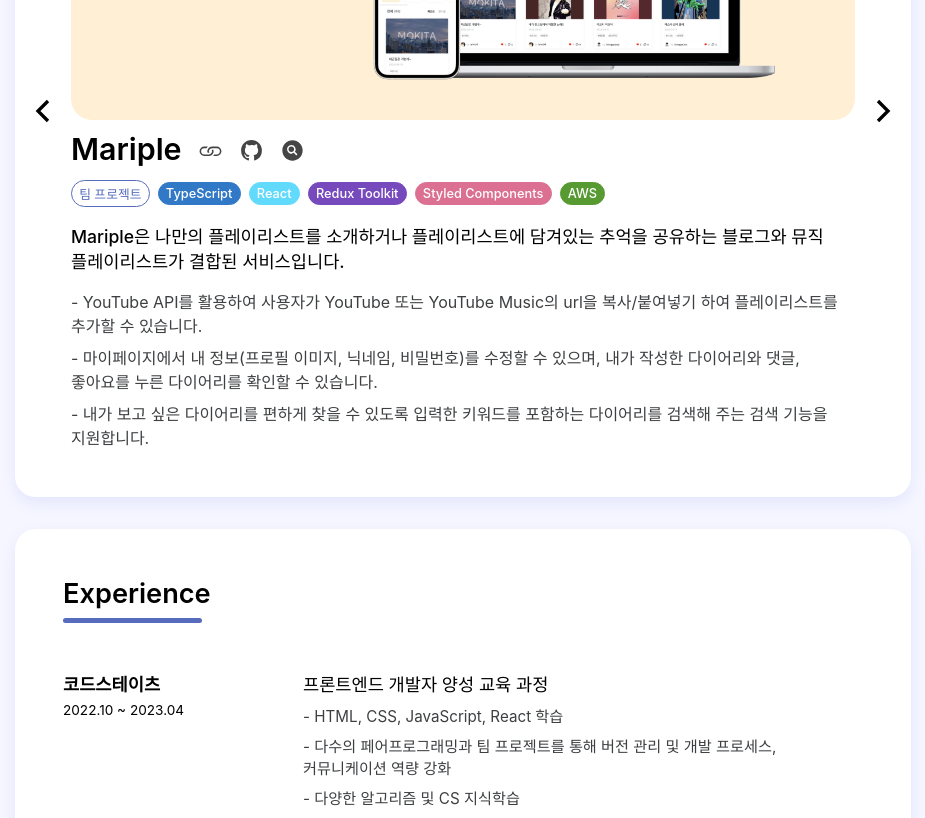
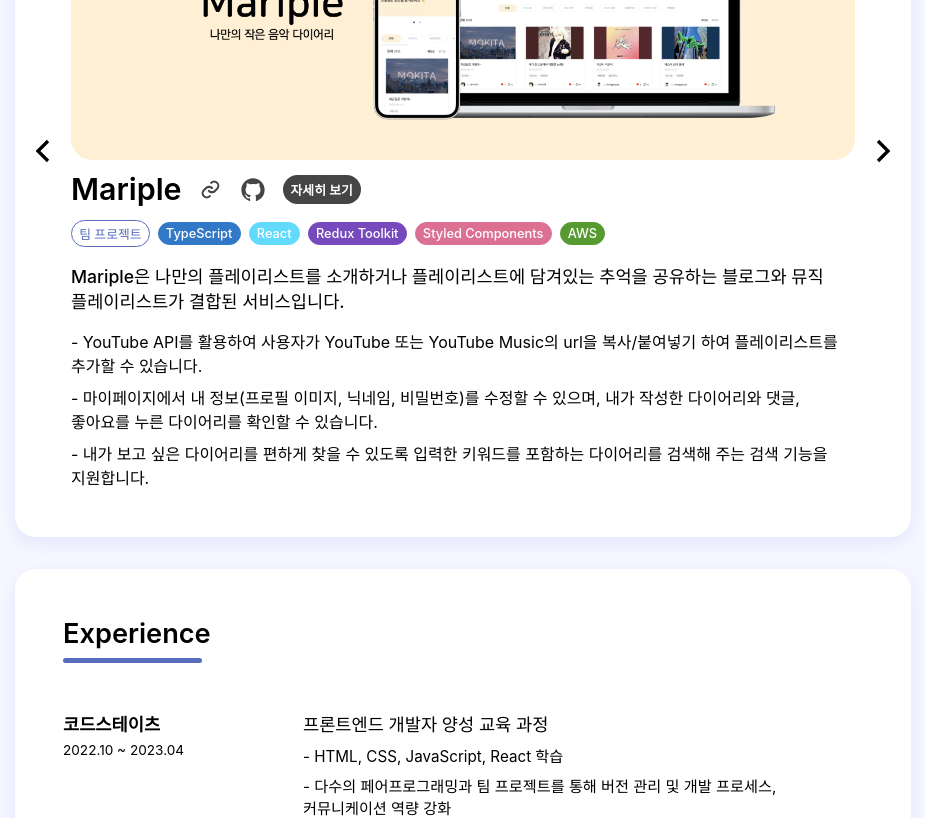
Before and after one commit to kimdonggu42/portfolio, a React (Create React App) app: page / in a window 1280 px wide. Shown: the part 1760-2578 px from the top of the page, without its empty margins (321-1246 px from the left). Built offline with nearby package versions, Linux system fonts and the light colour scheme.

Commit message:
Design : Project 자세히 보기 아이콘 변경

```diff
--- a/src/components/Certificate.tsx
+++ b/src/components/Certificate.tsx
@@ -8,6 +8,10 @@
   background-color: white;
   box-shadow: 0px 6px 15px 0px rgba(74, 99, 231, 0.1);
   margin: 0 1rem 0 1rem;
+
+  @media screen and (max-width: 450px) {
+    padding: 2rem;
+  }
 `;
 
 const CertificateTitle = styled.div`
--- a/src/components/Education.tsx
+++ b/src/components/Education.tsx
@@ -8,6 +8,10 @@
   background-color: white;
   box-shadow: 0px 6px 15px 0px rgba(74, 99, 231, 0.1);
   margin: 0 1rem 0 1rem;
+
+  @media screen and (max-width: 450px) {
+    padding: 2rem;
+  }
 `;
 
 const EducationTitle = styled.div`
--- a/src/components/Experience.tsx
+++ b/src/components/Experience.tsx
@@ -9,6 +9,10 @@
   background-color: white;
   box-shadow: 0px 6px 15px 0px rgba(74, 99, 231, 0.1);
   margin: 0 1rem 0 1rem;
+
+  @media screen and (max-width: 450px) {
+    padding: 2rem;
+  }
 `;
 
 const ExperienceTitle = styled.div`
@@ -105,7 +109,6 @@
 
   > .subText {
     font-size: 0.95rem;
-    color: #3d3f41;
   }
 `;
 
--- a/src/components/Index.tsx
+++ b/src/components/Index.tsx
@@ -39,6 +39,10 @@
     position: static;
     margin-bottom: 1.5rem;
     border-radius: 1.1rem;
+  }
+
+  @media screen and (max-width: 450px) {
+    padding: 0 2rem 0 2rem;
   }
 `;
 
@@ -185,7 +189,7 @@
     display: block;
 
     @media screen and (max-width: 1275px) {
-      top: 8.5rem;
+      top: 5.6rem;
     }
   }
 `;
@@ -237,7 +241,7 @@
     display: block;
 
     @media screen and (max-width: 1275px) {
-      top: 8.5rem;
+      top: 5.6rem;
     }
   }
 `;
@@ -251,6 +255,10 @@
 
       &:hover {
         opacity: 0.8;
+      }
+
+      @media screen and (max-width: 1275px) {
+        margin-top: 0.2rem;
       }
     }
 
@@ -283,7 +291,7 @@
       display: block;
 
       @media screen and (max-width: 1275px) {
-        top: 8.5rem;
+        top: 5.6rem;
       }
     }
   }
@@ -299,6 +307,10 @@
 
       &:hover {
         opacity: 0.8;
+      }
+
+      @media screen and (max-width: 1275px) {
+        margin-top: 0.2rem;
       }
     }
 
@@ -330,7 +342,7 @@
       display: block;
 
       @media screen and (max-width: 1275px) {
-        top: 8.5rem;
+        top: 5.6rem;
       }
     }
   }
--- a/src/components/Introduce.tsx
+++ b/src/components/Introduce.tsx
@@ -9,6 +9,10 @@
   background-color: white;
   box-shadow: 0px 6px 15px 0px rgba(74, 99, 231, 0.1);
   margin: 0 1rem 0 1rem;
+
+  @media screen and (max-width: 450px) {
+    padding: 2rem;
+  }
 `;
 
 const IntroduceTitle = styled.div`
--- a/src/components/Project.tsx
+++ b/src/components/Project.tsx
@@ -9,9 +9,9 @@
 import Todoit from "../assets/images/Todoit.png";
 
 import { GrFormPrevious, GrFormNext } from "react-icons/gr";
-import { BsLink } from "react-icons/bs";
 import { HiMagnifyingGlassCircle } from "react-icons/hi2";
 import { RiGithubFill } from "react-icons/ri";
+import { BiLink } from "react-icons/bi";
 
 const ProjectContainer = styled.div`
   padding: 3rem;
@@ -20,6 +20,10 @@
   background-color: white;
   box-shadow: 0px 6px 15px 0px rgba(74, 99, 231, 0.1);
   margin: 0 1rem 0 1rem;
+
+  @media screen and (max-width: 450px) {
+    padding: 2rem;
+  }
 `;
 
 const ProjectTitle = styled.div`
@@ -50,6 +54,10 @@
   &:hover {
     background-color: #f0f0f0;
   }
+
+  @media screen and (max-width: 450px) {
+    left: -2rem;
+  }
 `;
 
 const NextBtn = styled.button`
@@ -66,6 +74,10 @@
 
   &:hover {
     background-color: #f0f0f0;
+  }
+
+  @media screen and (max-width: 450px) {
+    right: -2rem;
   }
 `;
 
@@ -104,15 +116,14 @@
     width: 19rem;
   }
 
-  @media screen and (max-width: 440px) {
-    width: 14rem;
+  @media screen and (max-width: 450px) {
+    width: 16rem;
   }
 `;
 
 const SlideTextArea = styled.div`
   padding: 0 0.5rem 0 0.5rem;
   margin-top: 0.7rem;
-  /* height: 15rem; */
   /* border: 1px solid orange; */
 `;
 
@@ -121,51 +132,31 @@
   align-items: center;
   font-size: 1.9rem;
   font-weight: 600;
+  column-gap: 1rem;
+  /* border: 1px solid red; */
 
   > a {
     display: flex;
     align-items: center;
     color: #454545;
+    text-decoration: none;
+    margin-top: 0.1rem;
+    /* border: 1px solid red; */
 
     > .homepageIcon {
-      margin-left: 1rem;
-      margin-top: 0.25rem;
       cursor: pointer;
-      /* border: 1px solid red; */
-
-      &:hover {
-        color: gray;
-      }
     }
 
-    > p {
-      display: none;
-      background-color: #222222;
-      padding: 0.5rem;
-      text-align: center;
-      width: 4.5rem;
-      position: absolute;
-      border-radius: 0.5rem;
-      box-shadow: rgba(0, 0, 0, 0.1) 0px 4px 16px 0px;
-      font-size: 0.7rem;
+    > .detail-project {
+      font-size: 0.8rem;
       color: white;
-      font-weight: 500;
-      margin-left: -0.4rem;
-      white-space: nowrap;
-
-      &::before {
-        position: absolute;
-        content: "";
-        border: 5px solid transparent;
-        border-bottom-color: #222222;
-        top: -10px;
-        left: 1.9rem;
-      }
+      padding: 0.3rem 0.5rem 0.3rem 0.5rem;
+      background-color: #454545;
+      border-radius: 5rem;
     }
 
-    &:hover p {
-      top: 22.1rem;
-      display: block;
+    &:hover {
+      opacity: 0.8;
     }
   }
 
@@ -246,10 +237,8 @@
   flex-direction: column;
   row-gap: 0.5rem;
   font-size: 1rem;
-  color: #3d3f41;
 
   > .mainText {
-    color: black;
     font-size: 1.1rem;
     font-weight: 500;
     margin-bottom: 0.5rem;
@@ -294,21 +283,19 @@
           </SlideImg>
           <SlideTextArea>
             <SlideTitle>
-              Mariple
+              <div className='project-title'>Mariple</div>
               <Link to='https://www.mariple.com/' target='_blank'>
-                <BsLink className='homepageIcon' size={25} />
-                <p>웹사이트</p>
+                <BiLink className='homepageIcon' size={25} />
               </Link>
               <Link to='https://github.com/kimdonggu42/Mariple' target='_blank'>
-                <RiGithubFill className='homepageIcon' size={25} />
-                <p>깃허브</p>
+                <RiGithubFill className='homepageIcon' size={28} />
               </Link>
               <Link
                 to='https://www.notion.so/Mariple-d09e017dfb30417384c8aa0107653fe2?pvs=4'
                 target='_blank'
               >
-                <HiMagnifyingGlassCircle className='homepageIcon' size={25} />
-                <p>자세히 보기</p>
+                {/* <HiMagnifyingGlassCircle className='homepageIcon' size={28} /> */}
+                <div className='detail-project'>자세히 보기</div>
               </Link>
             </SlideTitle>
             <SlideTag>
@@ -347,19 +334,17 @@
             <SlideTitle>
               saveme
               <Link to='https://save-me-bd34d.web.app/' target='_blank'>
-                <BsLink className='homepageIcon' size={25} />
-                <p>웹사이트</p>
+                <BiLink className='homepageIcon' size={25} />
               </Link>
               <Link to='https://github.com/kimdonggu42/saveme' target='_blank'>
-                <RiGithubFill className='homepageIcon' size={25} />
-                <p>깃허브</p>
+                <RiGithubFill className='homepageIcon' size={28} />
               </Link>
               <Link
                 to='https://www.notion.so/saveme-97b2ceaac7204ceca7d5d88cbed908c6?pvs=4'
                 target='_blank'
               >
-                <HiMagnifyingGlassCircle className='homepageIcon' size={25} />
-                <p>자세히 보기</p>
+                {/* <HiMagnifyingGlassCircle className='homepageIcon' size={28} /> */}
+                <div className='detail-project'>자세히 보기</div>
               </Link>
             </SlideTitle>
             <SlideTag>
@@ -372,7 +357,8 @@
             </SlideTag>
             <SlideComment>
               <p className='mainText'>
-                saveme는 별도의 검색 없이 바로 내 주변의 공공 화장실을 찾아주는 서비스입니다.
+                saveme는 별도의 검색 없이 바로 내 주변의 공공 화장실을 찾아주는 웹
+                애플리케이션입니다.
               </p>
               <p>
                 - Naver Maps API를 활용하여 개발 했으며, 서울시에 위치해 있는 사용자는 본인 주변
@@ -398,15 +384,14 @@
             <SlideTitle>
               Todo!t
               <Link to='https://github.com/kimdonggu42/sp-todolist-client-react' target='_blank'>
-                <RiGithubFill className='homepageIcon' size={25} />
-                <p>깃허브</p>
+                <RiGithubFill className='homepageIcon' size={28} />
               </Link>
               <Link
                 to='https://www.notion.so/Todo-t-4522b7df134942d7aceea8a5c682724a?pvs=4'
                 target='_blank'
               >
-                <HiMagnifyingGlassCircle className='homepageIcon' size={25} />
-                <p>자세히 보기</p>
+                {/* <HiMagnifyingGlassCircle className='homepageIcon' size={28} /> */}
+                <div className='detail-project'>자세히 보기</div>
               </Link>
             </SlideTitle>
             <SlideTag>
@@ -418,7 +403,7 @@
             </SlideTag>
             <SlideComment>
               <p className='mainText'>
-                Todo!t은 할 일을 등록하고 관리하는 데 도움을 주고자 제작했습니다.
+                Todo!t은 할 일을 등록하고 관리할 수 있는 웹 애플리케이션입니다.
               </p>
               <p>
                 - 사용자는 할 일을 등록, 수정, 삭제할 수 있으며, 완료한 일은 체크하여 완료 표시할 수
--- a/src/components/Stack.tsx
+++ b/src/components/Stack.tsx
@@ -19,6 +19,10 @@
   background-color: white;
   box-shadow: 0px 6px 15px 0px rgba(74, 99, 231, 0.1);
   margin: 0 1rem 0 1rem;
+
+  @media screen and (max-width: 450px) {
+    padding: 2rem;
+  }
 `;
 
 const StackTitle = styled.div`
@@ -45,7 +49,7 @@
   > .stackTitle {
     font-size: 1.4rem;
     font-weight: 500;
-    margin-bottom: 1rem;
+    margin-bottom: 1.5rem;
 
     @media screen and (max-width: 650px) {
       font-size: 1.3rem;
@@ -82,6 +86,14 @@
     color: #faae05;
     margin-left: 1rem;
     column-gap: 0.2rem;
+  }
+
+  > .styled-components {
+    /* border: 1px solid red; */
+
+    @media screen and (max-width: 398px) {
+      width: 6.5rem;
+    }
   }
 `;
 
@@ -168,7 +180,7 @@
         <LanguageList>
           <StackSetting>
             <img className='stackImg' src={StyledComponentsLogo} alt='stackImg' />
-            <div>Styled Components</div>
+            <div className='styled-components'>Styled Components</div>
             <div className='starCount'>
               <BsStarFill className='starIcon' />
               <BsStarFill className='starIcon' />
--- a/src/components/Study.tsx
+++ b/src/components/Study.tsx
@@ -8,6 +8,10 @@
   background-color: white;
   box-shadow: 0px 6px 15px 0px rgba(74, 99, 231, 0.1);
   margin: 0 1rem 0 1rem;
+
+  @media screen and (max-width: 450px) {
+    padding: 2rem;
+  }
 `;
 
 const StudyTitle = styled.div`
```
Also changed, not shown: 1 other file (tests, documents, lock files or other folders).
